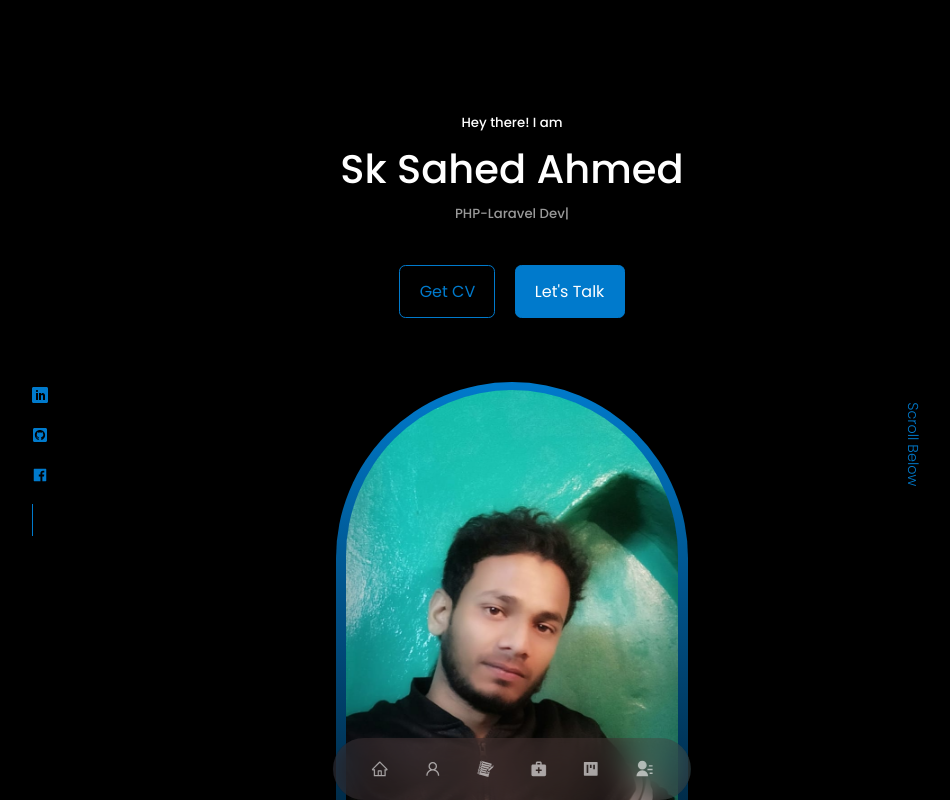
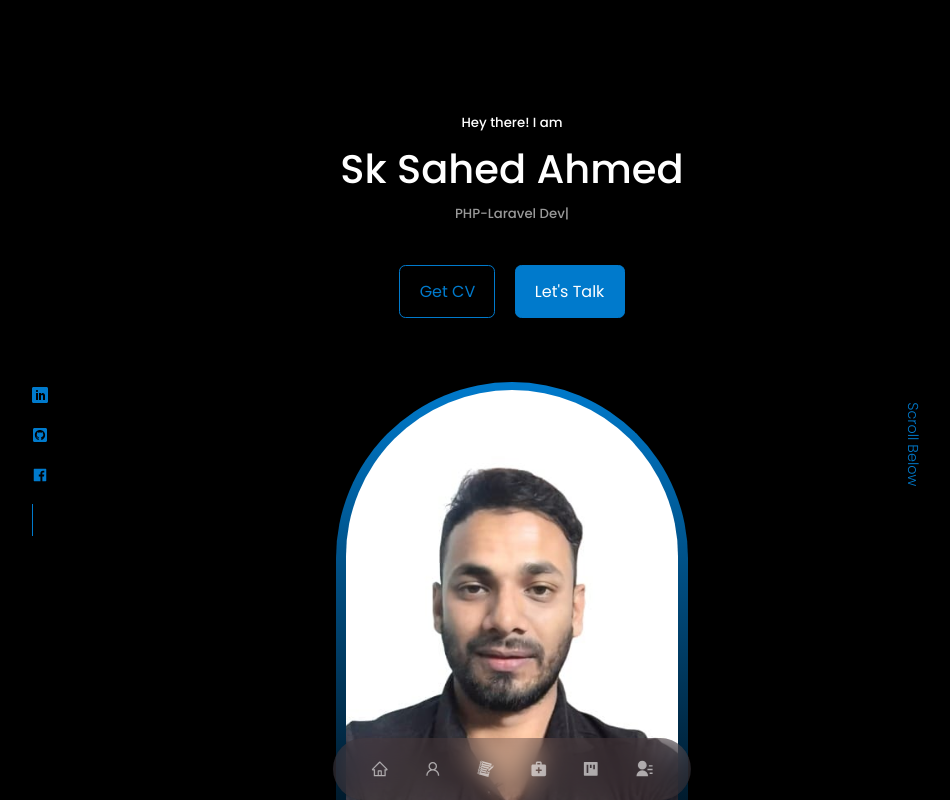
Before and after one commit to sahedalways/React---Portfolio-App-, a React (Create React App) app: page / in a window 1280 px wide. Shown: the top 800 px of the page, without its empty margins (128-1078 px from the left). Built offline with nearby package versions, Linux system fonts and the light colour scheme.

Commit message:
header pic updated

```diff
--- a/src/Components/Header/header.css
+++ b/src/Components/Header/header.css
@@ -1,7 +1,7 @@
 header {
   height: 100vh;
   padding-top: 7rem;
-  margin-bottom: 60vh;
+  margin-bottom: 30vh;
 }
 
 .header_container {
@@ -40,18 +40,18 @@
 .me {
   background: linear-gradient(var(--color-primary), transparent);
   width: 22rem;
-  height: 82vh;
+  height: 67vh;
   position: absolute;
   left: calc(50% - 11rem);
   margin-top: 4rem;
   margin-bottom: 4rem;
   border-radius: 12rem 12rem 0 0;
-  padding: 4rem 0.6rem 1.5rem 0.6rem;
+  padding: 4rem 0.6rem  0.6rem;
 }
 
 #pic {
   border-radius: 12rem 12rem 0 0;
-  height: 80vh;
+  height: 60vh;
   margin-top: -3.5rem;
 
 }
```
Also changed, not shown: src/Assets/gdgfg.jpg (added), src/Assets/sahed.jpg.
